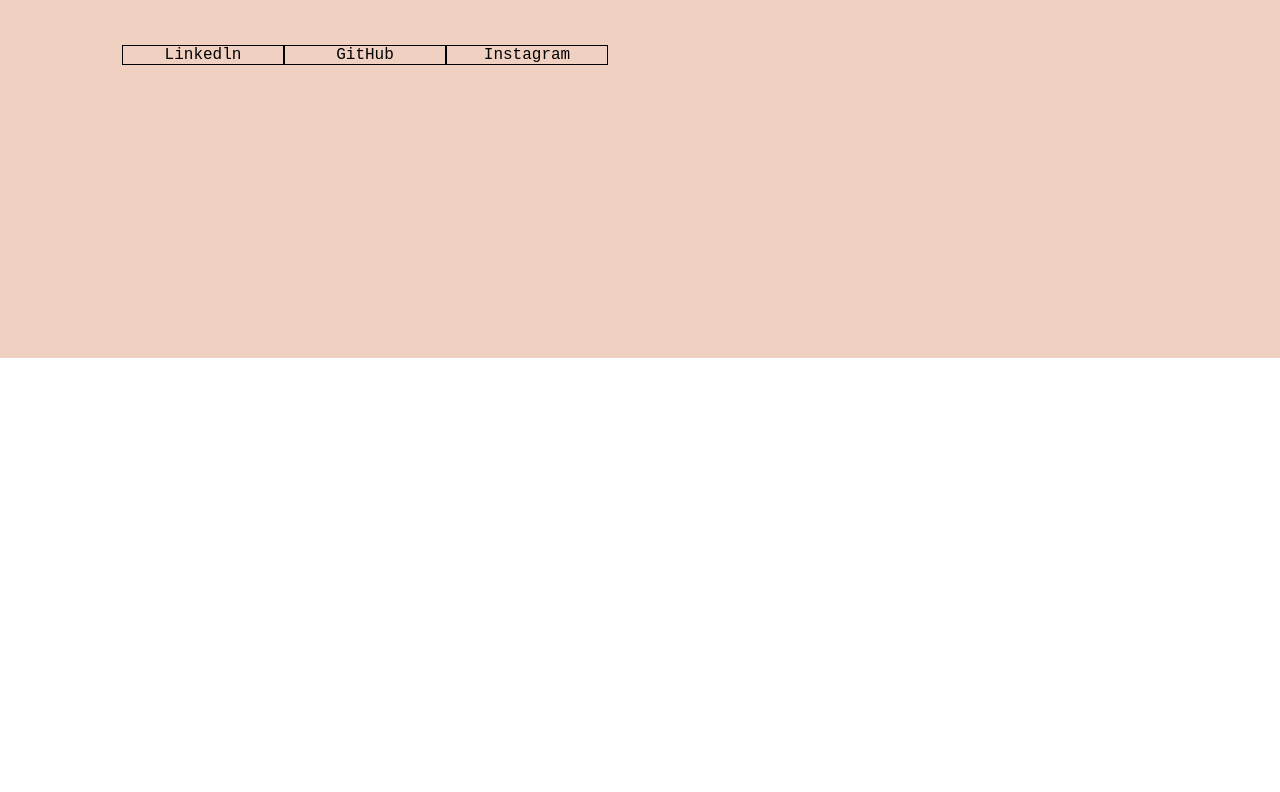
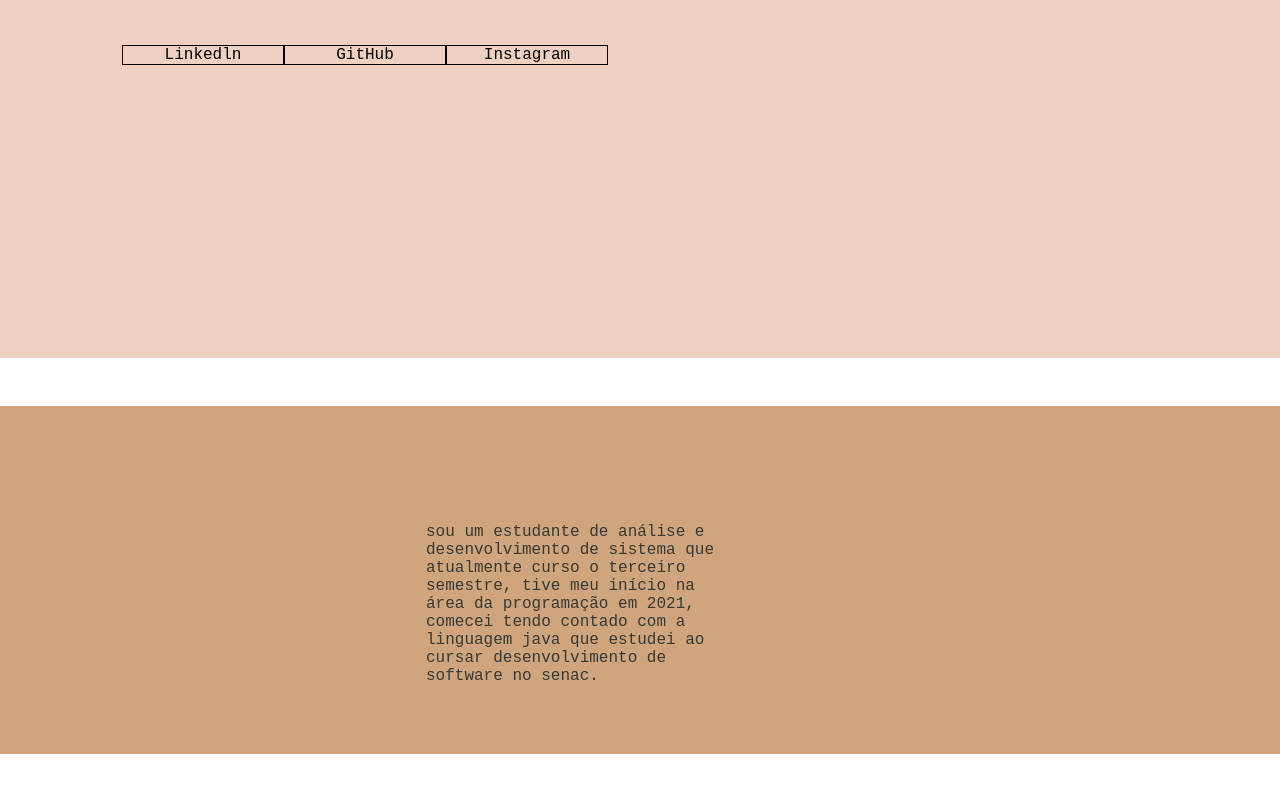
Before and after one commit to GabrielAlencarBarbosa/Portif-lio, a plain HTML site: page index.html in a window 1280 px wide. Shown: the part 506-1298 px from the top of the page. Before the commit the page ends 864 px from the top, so only its background shows below. Drawn offline with Linux system fonts and the light colour scheme.

Commit message:
alteraçao completa

```diff
--- a/css/style.css
+++ b/css/style.css
@@ -4,6 +4,7 @@ body {
     padding: 0;
     font-family: 'Chivo Mono', monospace;
     color: #353A34;
+    overflow-x:hidden ;
 }
 
 .container-a {
@@ -77,6 +78,33 @@ nav {
     display: flex;
 }
 .menu-nav li{
-   letter-spacing: 3px;
+   letter-spacing: 4px;
    margin-left: 32px;
 }
+
+.container-b{
+    height: auto;
+    width: 100%;
+    background-color: #d0a47d;
+    display: flex;
+    flex-direction: column;
+    justify-content: space-evenly;
+    margin: 3rem 0;
+}
+
+.card-apresentacao {
+    display: flex;
+    justify-content: space-evenly;
+    align-items: center;
+    width: 90%;
+}
+.card {
+    width: 300px;
+    height: 300px;
+    border-radius: 100%;
+    margin: 3rem 0 0;
+    display: flex;
+    align-items: center;
+    justify-content: center;
+
+}
--- a/index.html
+++ b/index.html
@@ -38,6 +38,14 @@
 
 
     <main class="container-b">
+        <div class="card-apresentacao">
+            <div class="card">
+                <div class="texto">
+                   sou um estudante de análise e desenvolvimento de sistema que atualmente curso o terceiro semestre, tive meu início na área da programação em 2021, comecei tendo contado com a linguagem java que estudei ao cursar desenvolvimento de software no senac.
+                </div>
+
+            </div>
+        </div>
     </main>
     <footer class="container-c">
 
```
